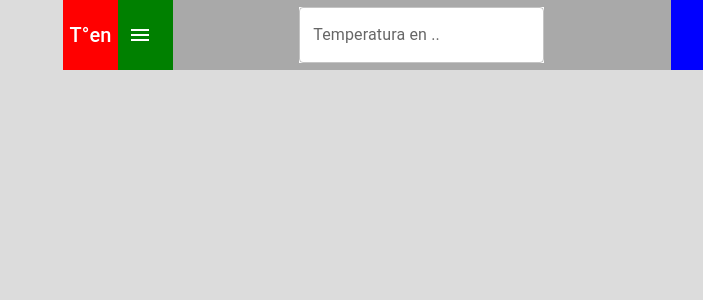
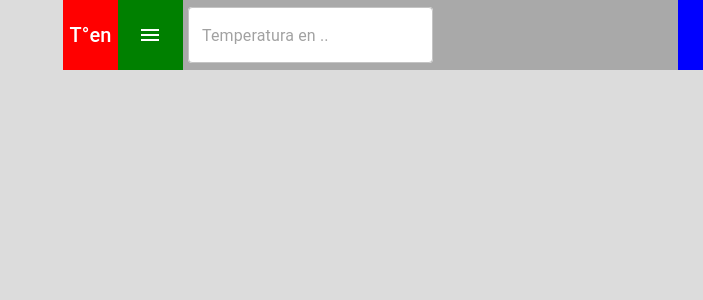
Before and after one commit to cbdev2021/ten-f1, a React (Vite) app: page / in a window 1280 px wide. Shown: the top 300 px of the page, without its empty margins (577-1280 px from the left). Built offline with nearby package versions, Linux system fonts and the light colour scheme.

Commit message:
ajustes search ++

```diff
--- a/src/components/header/SearchBox.tsx
+++ b/src/components/header/SearchBox.tsx
@@ -1,4 +1,3 @@
-
 import styled from 'styled-components';
 import Autocomplete from '@mui/material/Autocomplete';
 import TextField from '@mui/material/TextField';
@@ -23,11 +22,16 @@ const StyledAutocomplete = styled(Autocomplete)`
 const SearchBox = () => {
     return (
         <StyledAutocomplete
-            style={{width: '245px', background:'white'}}
+            style={{width: '245px', background:'white', borderRadius: '4px'}}
             freeSolo
             options={regions}
             renderInput={(params) => (
-                <TextField {...params} label="Temperatura en .." variant="outlined" />
+                <TextField
+          {...params}
+          variant="outlined"
+          placeholder="Temperatura en .."
+          InputLabelProps={{ shrink: false }}
+        />
             )}
             renderOption={(props, option) => (
                 <ListItem {...props} key={option}>
--- a/src/global.css
+++ b/src/global.css
@@ -62,13 +62,16 @@ body {
 .caja2 {
     justify-content: center;
     background-color: green;
+    padding-left: 10px;
 }
 
 .caja3 {
     flex-grow: 1;
-    justify-content: center;
+    /* justify-content: center;     */
     /* padding: 10px; */ /* causaba error */
     background-color: darkgray;
+    padding-left: 5px;
+    justify-content: flex-start;
 }
 
 .caja4 {
```
